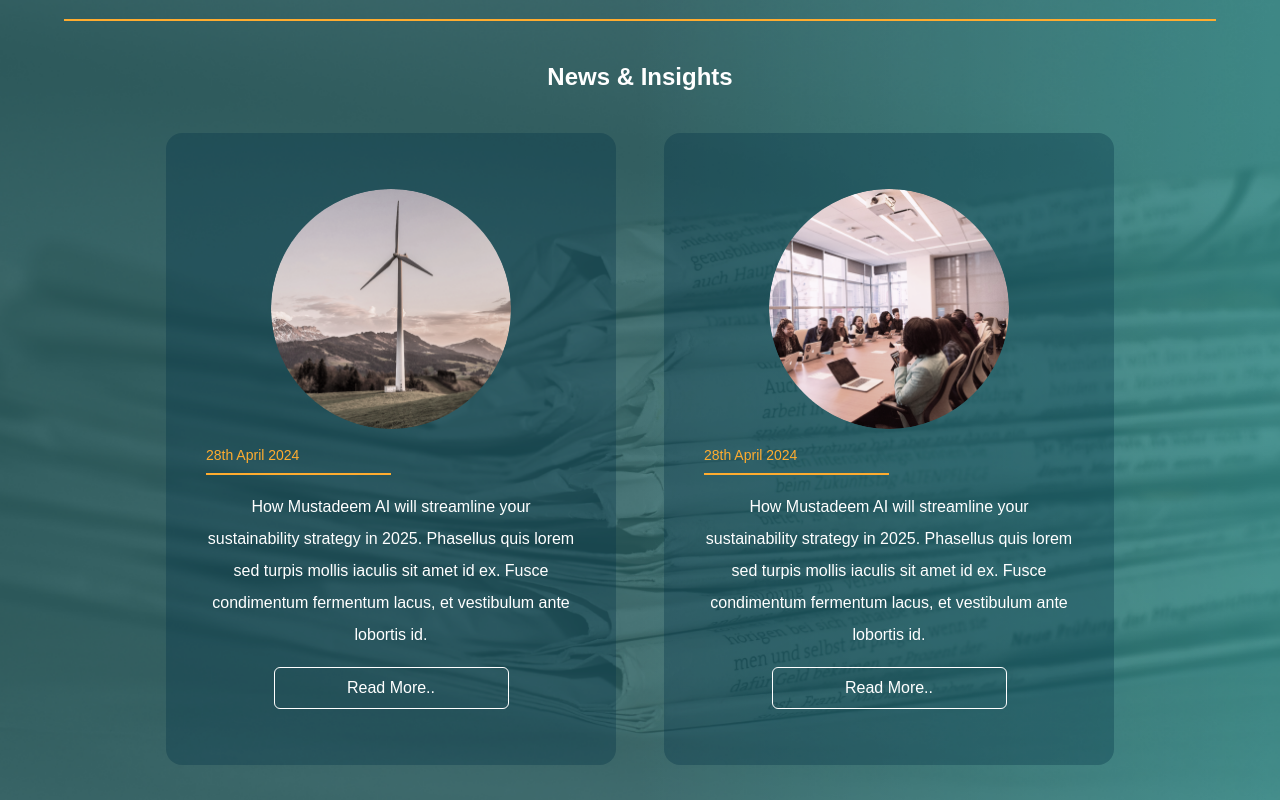
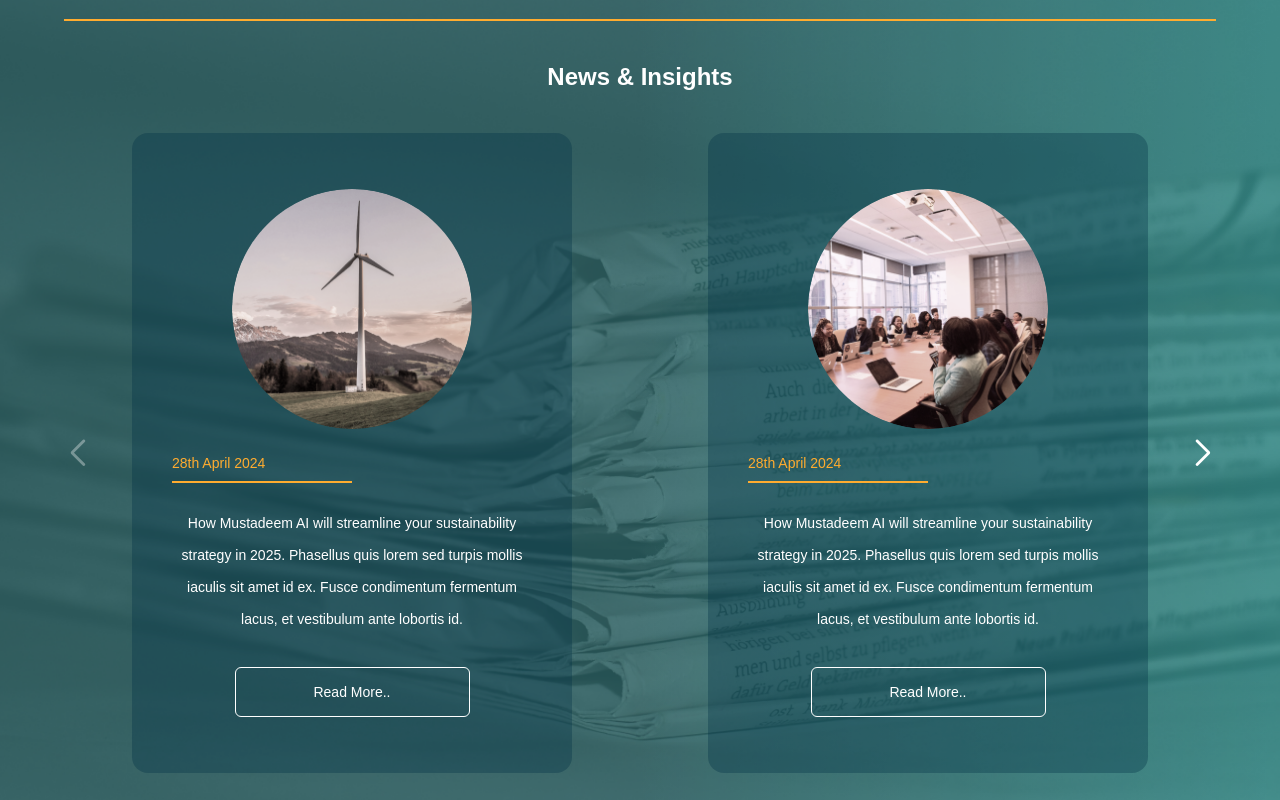
Before and after one commit to ahmed-mostafa2020/gebx, a Next.js app: page / in a window 1280 px wide. Shown: the part 1740-2540 px from the top of the page. Built offline with nearby package versions, Linux system fonts and the light colour scheme.

Commit message:
news done

```diff
--- a/package.json
+++ b/package.json
@@ -16,7 +16,8 @@
     "@mui/material": "^6.1.4",
     "next": "14.2.15",
     "react": "^18",
-    "react-dom": "^18"
+    "react-dom": "^18",
+    "swiper": "^11.1.14"
   },
   "devDependencies": {
     "@types/node": "^20",
--- a/src/app/globals.css
+++ b/src/app/globals.css
@@ -86,3 +86,16 @@
     @apply flex items-center justify-center;
   }
 }
+
+.swiper-button-next {
+  right: 0 !important;
+}
+.swiper-button-prev {
+  left: 0 !important;
+}
+.swiper-button-next::after,
+.swiper-button-prev::after {
+  color: white !important;
+  font-size: 26px !important;
+  font-weight: 800 !important;
+}
--- a/src/components/NewsCard.tsx
+++ /dev/null
@@ -1,50 +0,0 @@
-import Image, { StaticImageData } from "next/image";
-import Link from "next/link";
-
-type NewsItem = {
-  id: number;
-  image: StaticImageData;
-  date: string;
-  description: string;
-  link: string;
-};
-interface NewsListProps {
-  newsList: NewsItem[];
-}
-
-const NewsCard = ({ newsList }: NewsListProps) => {
-  const renderedNewsList = newsList.map((newsCard) => (
-    <div
-      key={newsCard.id}
-      className="centered flex-col gap-4 w-[450px] bg-[#02304755] rounded-2xl py-14 px-10"
-    >
-      <Image
-        src={newsCard.image}
-        alt="news"
-        width={240}
-        height={240}
-        className="rounded-full"
-      />
-
-      <div className="w-full flex">
-        <h3 className="text-secColor my-6 pb-2 text-sm w-[50%] text-start font-medium border-b-2 border-secColor">
-          {newsCard.date}
-        </h3>
-      </div>
-
-      <article className="leading-8 text-pretty font-extralight">
-        {newsCard.description}
-      </article>
-
-      <Link
-        href={newsCard.link}
-        className="border w-[235px] text-center py-2  border-white rounded-md hover:bg-black transition-all duration-300 ease-in-out"
-      >
-        Read More..
-      </Link>
-    </div>
-  ));
-  return <div className="flex gap-12">{renderedNewsList}</div>;
-};
-
-export default NewsCard;
--- /dev/null
+++ b/src/components/common/reusable/SwiperSlider.tsx
@@ -0,0 +1,51 @@
+"use client";
+
+import React, { useState, useEffect } from "react";
+import { Swiper } from "swiper/react";
+import { Navigation } from "swiper/modules";
+import "swiper/css";
+import "swiper/css/navigation";
+import { Container } from "@mui/material";
+
+type ChildrenProps = {
+  children: React.ReactNode;
+};
+
+const SwiperSlider = ({ children }: ChildrenProps) => {
+  const [direction, setDirection] = useState<"horizontal" | "vertical">(
+    "horizontal"
+  );
+
+  useEffect(() => {
+    const handleResize = () => {
+      setDirection(window.innerWidth <= 760 ? "vertical" : "horizontal");
+    };
+
+    window.addEventListener("resize", handleResize);
+    handleResize(); // Set initial direction
+
+    return () => window.removeEventListener("resize", handleResize);
+  }, []);
+
+  return (
+    <Container maxWidth="lg">
+      <Swiper
+        slidesPerView={2}
+        direction={direction}
+        navigation={{
+          nextEl: ".swiper-button-next",
+          prevEl: ".swiper-button-prev",
+        }}
+        modules={[Navigation]}
+        className="w-full h-full"
+      >
+        {children}
+
+        <div className="swiper-button-next"></div>
+        <div className="swiper-button-prev"></div>
+      </Swiper>
+    </Container>
+  );
+};
+
+export default SwiperSlider;
--- /dev/null
+++ b/src/components/news/NewsCard.tsx
@@ -0,0 +1,44 @@
+"use client";
+
+import Image, { StaticImageData } from "next/image";
+import Link from "next/link";
+
+type NewsItem = {
+  image: StaticImageData;
+  date: string;
+  description: string;
+  link: string;
+};
+
+const NewsCard = ({ image, date, description, link }: NewsItem) => {
+  return (
+    <div className="centered mx-auto flex-col gap-6 w-[440px] bg-[#02304755] rounded-2xl py-14 px-10">
+      <Image
+        src={image}
+        alt="news"
+        width={240}
+        height={240}
+        className="rounded-full"
+      />
+
+      <div className="w-full flex">
+        <h3 className="text-secColor my-6 pb-2 text-sm w-[50%] text-start font-medium border-b-2 border-secColor">
+          {date}
+        </h3>
+      </div>
+
+      <article className=" text-sm  leading-8 text-pretty font-extralight">
+        {description}
+      </article>
+
+      <Link
+        href={link}
+        className="centered border mt-2 text-sm w-[235px] h-[50px] text-center border-white rounded-md hover:bg-black transition-all duration-300 ease-in-out"
+      >
+        Read More..
+      </Link>
+    </div>
+  );
+};
+
+export default NewsCard;
--- /dev/null
+++ b/src/components/news/NewsList.tsx
@@ -0,0 +1,35 @@
+"use client";
+
+import { StaticImageData } from "next/image";
+
+import { SwiperSlide } from "swiper/react";
+import SwiperSlider from "../common/reusable/SwiperSlider";
+import NewsCard from "./NewsCard";
+
+type NewsItem = {
+  id: number;
+  image: StaticImageData;
+  date: string;
+  description: string;
+  link: string;
+};
+interface NewsListProps {
+  newsList: NewsItem[];
+}
+
+const NewsList = ({ newsList }: NewsListProps) => {
+  const renderedNewsList = newsList.map((newsCard) => (
+    <SwiperSlide key={newsCard.id}>
+      <NewsCard
+        image={newsCard.image}
+        date={newsCard.date}
+        description={newsCard.description}
+        link={newsCard.link}
+      />
+    </SwiperSlide>
+  ));
+
+  return <SwiperSlider>{renderedNewsList}</SwiperSlider>;
+};
+
+export default NewsList;
--- a/src/components/sections/News.tsx
+++ b/src/components/sections/News.tsx
@@ -1,10 +1,11 @@
+import { StaticImageData } from "next/image";
+
 import SectionTemplate from "../common/reusable/SectionTemplate";
-import NewsCard from "../NewsCard";
+import NewsList from "../news/NewsList";
 
 import news from "@assets/news.png";
 import news1 from "@assets/news1.png";
 import news2 from "@assets/news2.png";
-import { StaticImageData } from "next/image";
 
 type NewsItem = {
   id: number;
@@ -32,6 +33,22 @@
         "How Mustadeem AI will streamline your sustainability strategy in 2025. Phasellus quis lorem sed turpis mollis iaculis sit amet id ex. Fusce condimentum fermentum lacus, et vestibulum ante lobortis id.",
       link: "/",
     },
+    {
+      id: 3,
+      image: news1,
+      date: "28th April 2024",
+      description:
+        "How Mustadeem AI will streamline your sustainability strategy in 2025. Phasellus quis lorem sed turpis mollis iaculis sit amet id ex. Fusce condimentum fermentum lacus, et vestibulum ante lobortis id.",
+      link: "/",
+    },
+    {
+      id: 4,
+      image: news2,
+      date: "28th April 2024",
+      description:
+        "How Mustadeem AI will streamline your sustainability strategy in 2025. Phasellus quis lorem sed turpis mollis iaculis sit amet id ex. Fusce condimentum fermentum lacus, et vestibulum ante lobortis id.",
+      link: "/",
+    },
   ];
 
   return (
@@ -40,7 +57,7 @@
       title="News & Insights"
       backgroundColor="bg-gradient-to-r from-[#347376] via-[#347376] to-[#40A9A6]"
     >
-      <NewsCard newsList={newsList} />
+      <NewsList newsList={newsList} />
     </SectionTemplate>
   );
 };
```
Also changed, not shown: 1 other file (tests, documents, lock files or other folders).
